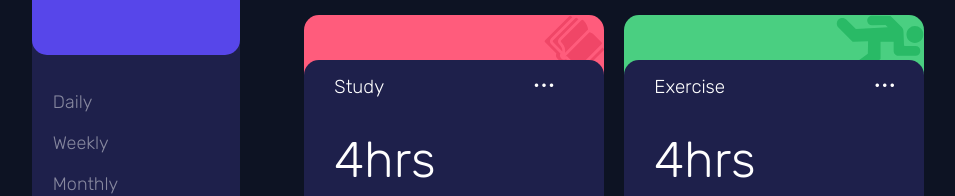
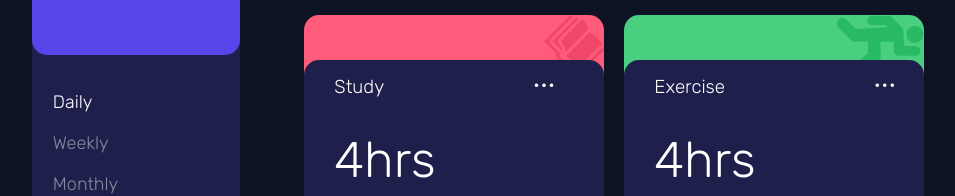
Before and after one commit to ArthurVRoost/React-Time-Tracking, a React (Vite) app: page / in a window 1280 px wide. In both pictures the pointer is over the element "Daily". Shown: the part 362-558 px from the top of the page, without its empty margins (96-1051 px from the left). Built offline with nearby package versions, Linux system fonts and the light colour scheme.

Commit message:
hover personnes

```diff
--- a/src/Components/Personnes/personnes.css
+++ b/src/Components/Personnes/personnes.css
@@ -46,6 +46,9 @@
     color: rgba(255, 255, 255, 0.468);
     cursor: pointer;
 }
+.divPersonnesH2:hover{
+    color: white;
+}
 .topH2{
     padding-top: 10%;
 }
```
